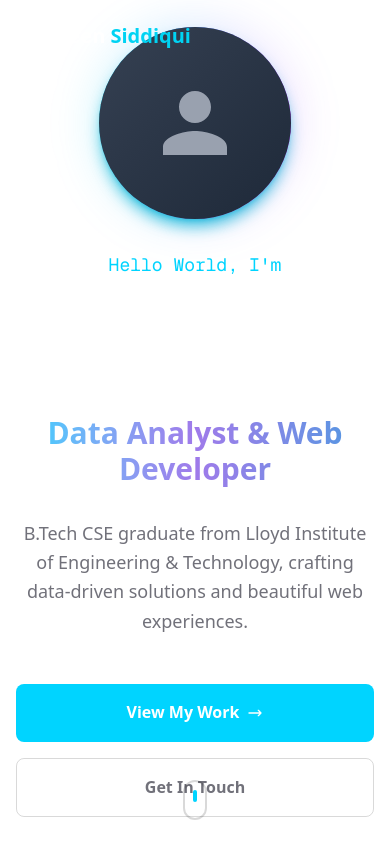
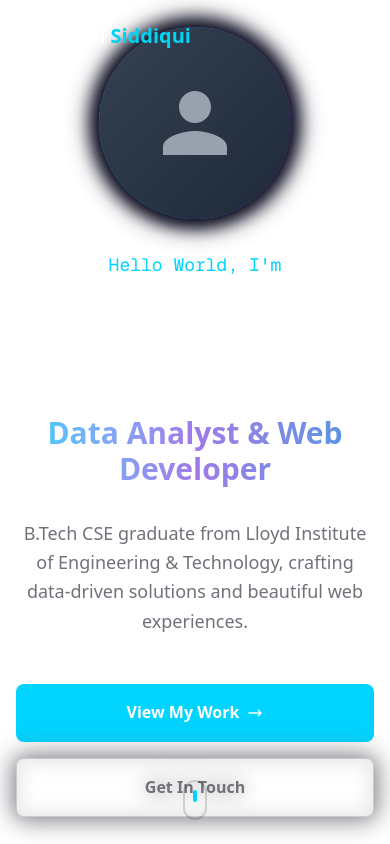
Before and after one commit to alexwaaaaaaa/mehreen-portfolio, a Next.js app: page / in a window 390 px wide. Shown: the top 844 px of the page. Built offline with nearby package versions, Linux system fonts and the light colour scheme.

Commit message:
Force mobile to show exact desktop-level glow effects - enhanced CSS and JS

```diff
--- a/app/globals.css
+++ b/app/globals.css
@@ -900,4 +900,103 @@ body {
   /* Let Tailwind's original shadow classes work naturally */
 }
 
-/* Mobile = Desktop: No special mobile animations or overrides */
+/* Mobile = Desktop: No special mobile animations or overrides *//* Force m
+obile to show desktop glow effects exactly */
+@media (max-width: 768px) {
+  /* Force all shadow classes to show their full desktop glow on mobile */
+  .shadow-blue-500\/40,
+  .hover\:shadow-blue-500\/60 {
+    --tw-shadow-color: rgb(59 130 246 / 0.6) !important;
+    --tw-shadow: 0 20px 25px -5px var(--tw-shadow-color), 0 8px 10px -6px var(--tw-shadow-color) !important;
+    box-shadow: var(--tw-shadow) !important;
+  }
+
+  .shadow-green-500\/40,
+  .hover\:shadow-green-500\/60 {
+    --tw-shadow-color: rgb(34 197 94 / 0.6) !important;
+    --tw-shadow: 0 20px 25px -5px var(--tw-shadow-color), 0 8px 10px -6px var(--tw-shadow-color) !important;
+    box-shadow: var(--tw-shadow) !important;
+  }
+
+  .shadow-purple-500\/40,
+  .hover\:shadow-purple-500\/60 {
+    --tw-shadow-color: rgb(168 85 247 / 0.6) !important;
+    --tw-shadow: 0 20px 25px -5px var(--tw-shadow-color), 0 8px 10px -6px var(--tw-shadow-color) !important;
+    box-shadow: var(--tw-shadow) !important;
+  }
+
+  .shadow-cyan-500\/40,
+  .hover\:shadow-cyan-500\/60 {
+    --tw-shadow-color: rgb(6 182 212 / 0.6) !important;
+    --tw-shadow: 0 20px 25px -5px var(--tw-shadow-color), 0 8px 10px -6px var(--tw-shadow-color) !important;
+    box-shadow: var(--tw-shadow) !important;
+  }
+
+  .shadow-orange-500\/40,
+  .hover\:shadow-orange-500\/60 {
+    --tw-shadow-color: rgb(249 115 22 / 0.6) !important;
+    --tw-shadow: 0 20px 25px -5px var(--tw-shadow-color), 0 8px 10px -6px var(--tw-shadow-color) !important;
+    box-shadow: var(--tw-shadow) !important;
+  }
+
+  .shadow-red-500\/40,
+  .hover\:shadow-red-500\/60 {
+    --tw-shadow-color: rgb(239 68 68 / 0.6) !important;
+    --tw-shadow: 0 20px 25px -5px var(--tw-shadow-color), 0 8px 10px -6px var(--tw-shadow-color) !important;
+    box-shadow: var(--tw-shadow) !important;
+  }
+
+  .shadow-gray-500\/40,
+  .hover\:shadow-gray-500\/60 {
+    --tw-shadow-color: rgb(107 114 128 / 0.6) !important;
+    --tw-shadow: 0 20px 25px -5px var(--tw-shadow-color), 0 8px 10px -6px var(--tw-shadow-color) !important;
+    box-shadow: var(--tw-shadow) !important;
+  }
+
+  .shadow-sky-500\/40,
+  .hover\:shadow-sky-500\/60 {
+    --tw-shadow-color: rgb(14 165 233 / 0.6) !important;
+    --tw-shadow: 0 20px 25px -5px var(--tw-shadow-color), 0 8px 10px -6px var(--tw-shadow-color) !important;
+    box-shadow: var(--tw-shadow) !important;
+  }
+
+  /* Force gradient borders to show desktop-level glow */
+  .bg-gradient-to-r.from-blue-400,
+  .bg-gradient-to-r.from-green-400,
+  .bg-gradient-to-r.from-purple-400 {
+    box-shadow: 0 0 25px currentColor, 0 0 50px currentColor !important;
+  }
+
+  /* Ensure all glowing elements show desktop-intensity glow */
+  .shadow-lg {
+    box-shadow: 0 10px 15px -3px rgba(0, 0, 0, 0.1), 0 4px 6px -2px rgba(0, 0, 0, 0.05), 0 0 20px currentColor !important;
+  }
+
+  .shadow-xl {
+    box-shadow: 0 20px 25px -5px rgba(0, 0, 0, 0.1), 0 10px 10px -5px rgba(0, 0, 0, 0.04), 0 0 30px currentColor !important;
+  }
+
+  .shadow-2xl {
+    box-shadow: 0 25px 50px -12px rgba(0, 0, 0, 0.25), 0 0 40px currentColor !important;
+  }
+}
+
+/* Force touch devices to show desktop glow immediately */
+@media (hover: none) and (pointer: coarse) {
+  /* Make all interactive elements glow like desktop hover state */
+  button,
+  .cursor-pointer,
+  [data-tab],
+  .shadow-lg,
+  .shadow-xl,
+  .shadow-2xl {
+    /* Force desktop hover-level glow always visible */
+    filter: drop-shadow(0 0 10px currentColor) !important;
+  }
+
+  /* Active elements get even stronger glow */
+  .mobile-button-active,
+  [data-tab].mobile-button-active {
+    filter: drop-shadow(0 0 15px currentColor) drop-shadow(0 0 30px currentColor) !important;
+  }
+}
--- a/app/layout.tsx
+++ b/app/layout.tsx
@@ -33,50 +33,65 @@ export default function RootLayout({
           {children}
         </ThemeProvider>
 
-        {/* Mobile Touch Fix - Ensure desktop behavior works on mobile */}
-        <Script id="mobile-touch-fix" strategy="afterInteractive">
+        {/* Force Desktop Glow on Mobile */}
+        <Script id="mobile-desktop-glow" strategy="afterInteractive">
           {`
-            // Simple touch fix - just prevent touch from interfering with desktop styles
+            // Force mobile to show desktop-level glow effects
             (function() {
               if (typeof window === 'undefined') return;
 
               const isMobile = window.innerWidth <= 768;
               if (!isMobile) return;
 
-              // Simulate hover states on touch for glowing elements
-              const addTouchHover = (element) => {
-                if (!element) return;
-
-                element.addEventListener('touchstart', (e) => {
-                  element.classList.add('hover');
-                }, { passive: true });
-
-                element.addEventListener('touchend', (e) => {
-                  // Keep hover state briefly to maintain glow
-                  setTimeout(() => {
-                    element.classList.remove('hover');
-                  }, 300);
-                }, { passive: true });
-              };
-
-              // Apply to interactive elements
+              // Force desktop-style glow on all interactive elements
+              const forceDesktopGlow = () => {
                 const selectors = [
                   'button',
                   '.cursor-pointer',
                   '[data-tab]',
                   '.shadow-lg',
                   '.shadow-xl',
-                '.shadow-2xl'
+                  '.shadow-2xl',
+                  '.bg-gradient-to-r',
+                  '.shadow-blue-500\\/40',
+                  '.shadow-green-500\\/40',
+                  '.shadow-purple-500\\/40',
+                  '.shadow-cyan-500\\/40'
                 ];
 
                 selectors.forEach(selector => {
                   try {
                     const elements = document.querySelectorAll(selector);
-                  elements.forEach(addTouchHover);
+                    elements.forEach(element => {
+                      // Force desktop-level glow
+                      element.style.filter = 'drop-shadow(0 0 10px currentColor)';
+                      element.style.boxShadow = element.style.boxShadow || '0 0 20px currentColor';
+
+                      // Add touch handlers to maintain glow
+                      element.addEventListener('touchstart', () => {
+                        element.style.filter = 'drop-shadow(0 0 15px currentColor)';
+                      }, { passive: true });
+
+                      element.addEventListener('touchend', () => {
+                        setTimeout(() => {
+                          element.style.filter = 'drop-shadow(0 0 10px currentColor)';
+                        }, 200);
+                      }, { passive: true });
+                    });
                   } catch (e) {
                     console.warn('Invalid selector:', selector);
                   }
                 });
+              };
+
+              // Apply immediately and on DOM changes
+              forceDesktopGlow();
+
+              const observer = new MutationObserver(forceDesktopGlow);
+              observer.observe(document.body, { childList: true, subtree: true });
+
+              // Re-apply periodically to ensure glow persists
+              setInterval(forceDesktopGlow, 2000);
             })();
           `}
         </Script>
```
Lines whose indentation alone changed are shown as unchanged.
